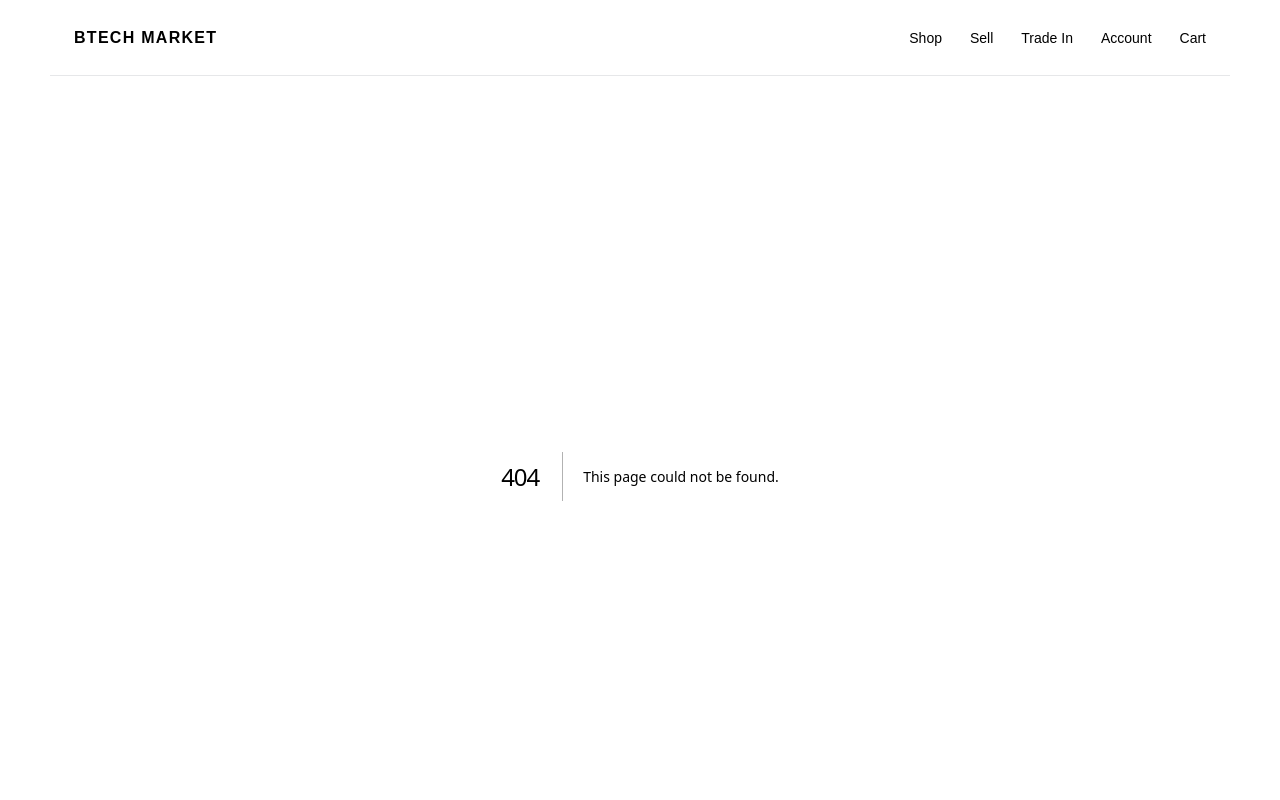
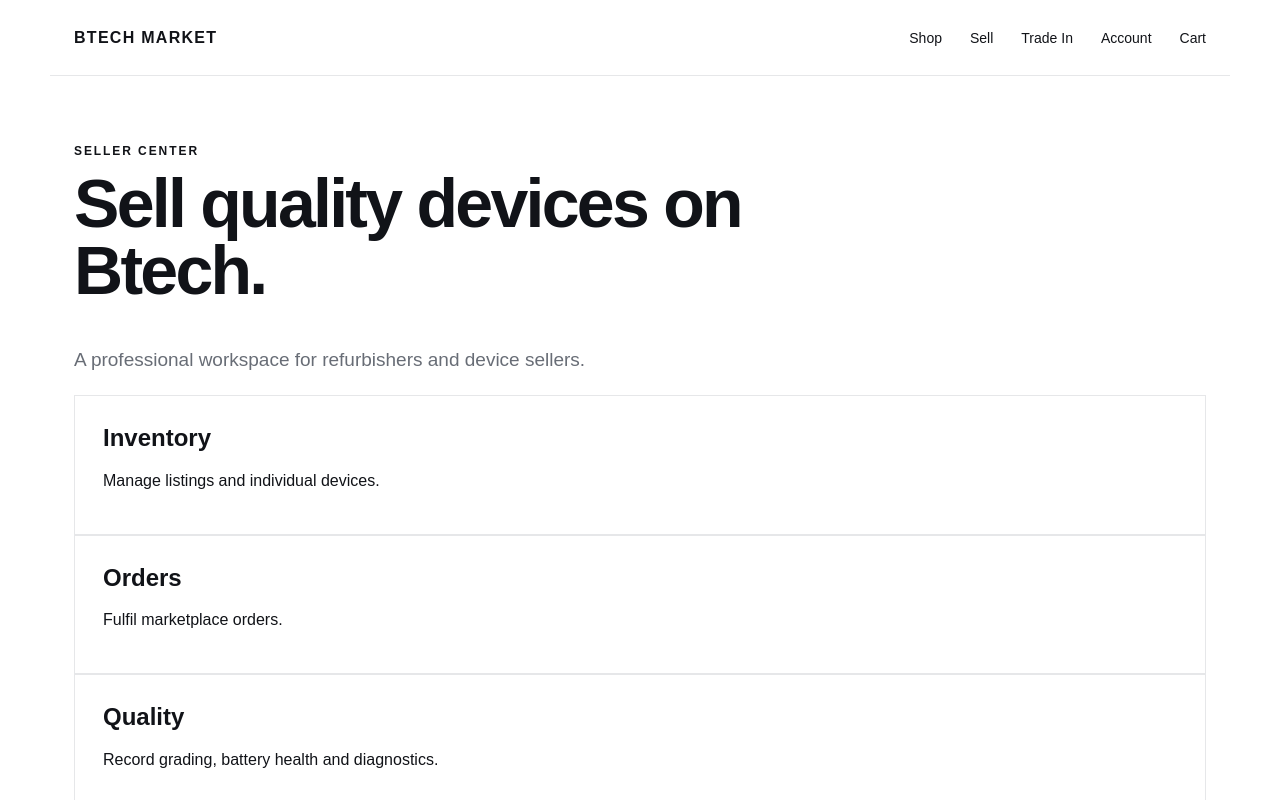
Before and after one commit to njsgambhir/btech-market-v2, a Next.js app: page /sell in a window 1280 px wide. Before the commit this address had no page. Shown: the top 800 px of the page. Built offline with nearby package versions, Linux system fonts and the light colour scheme.

Commit message:
feat: add seller center src/app/sell/page.tsx

```diff
--- /dev/null
+++ b/src/app/sell/page.tsx
@@ -0,0 +1,2 @@
+const features=[["Inventory","Manage listings and individual devices."],["Orders","Fulfil marketplace orders."],["Quality","Record grading, battery health and diagnostics."],["Performance","Track customer experience and returns."]];
+export default function Sell(){return <main className="section"><p className="eyebrow">SELLER CENTER</p><h1 className="pageTitle">Sell quality devices on Btech.</h1><p className="lede">A professional workspace for refurbishers and device sellers.</p><div className="sellerFeatureGrid">{features.map(([a,b])=><article className="panel" key={a}><h2>{a}</h2><p>{b}</p></article>)}</div><p><a className="button primary" href="/seller/dashboard">Preview Seller Center</a></p></main>}
```
